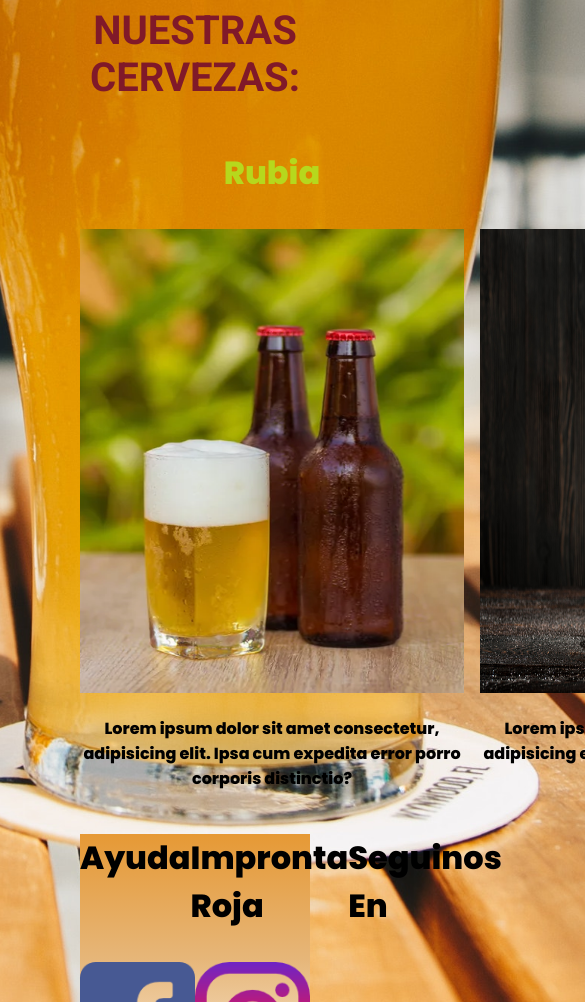
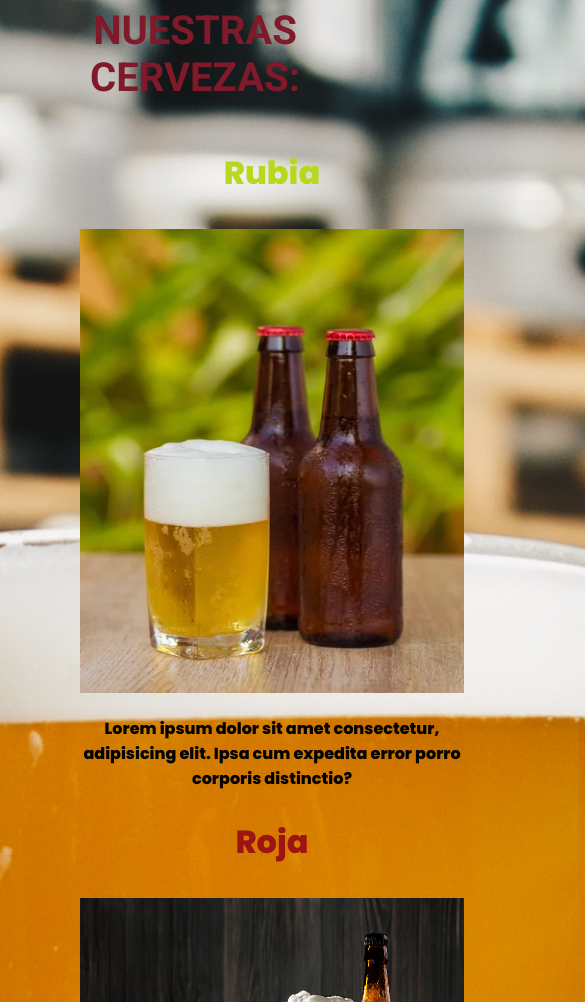
Before and after one commit to MartinRoa/impronta_roja, a plain HTML site: page index.html in a window 390 px wide. Shown: the part 2080-3082 px from the top of the page, 585 px wide, since content can reach past the window. Drawn offline with nearby package versions, Linux system fonts and the light colour scheme.

Commit message:
se agrego responsive en index y merchandising

```diff
--- a/style.css
+++ b/style.css
@@ -264,3 +264,16 @@ body{
 .image__tarjet:hover{
     transform: scale(1.04);
 }
+
+/* Responsive */
+
+@media screen and (max-width: 1265px){
+    .tarjet__container{
+        flex-direction: column;
+        justify-content: center;
+    }
+
+    .container__tarjet{
+       /*  align-items: center; */
+    }
+}
```
